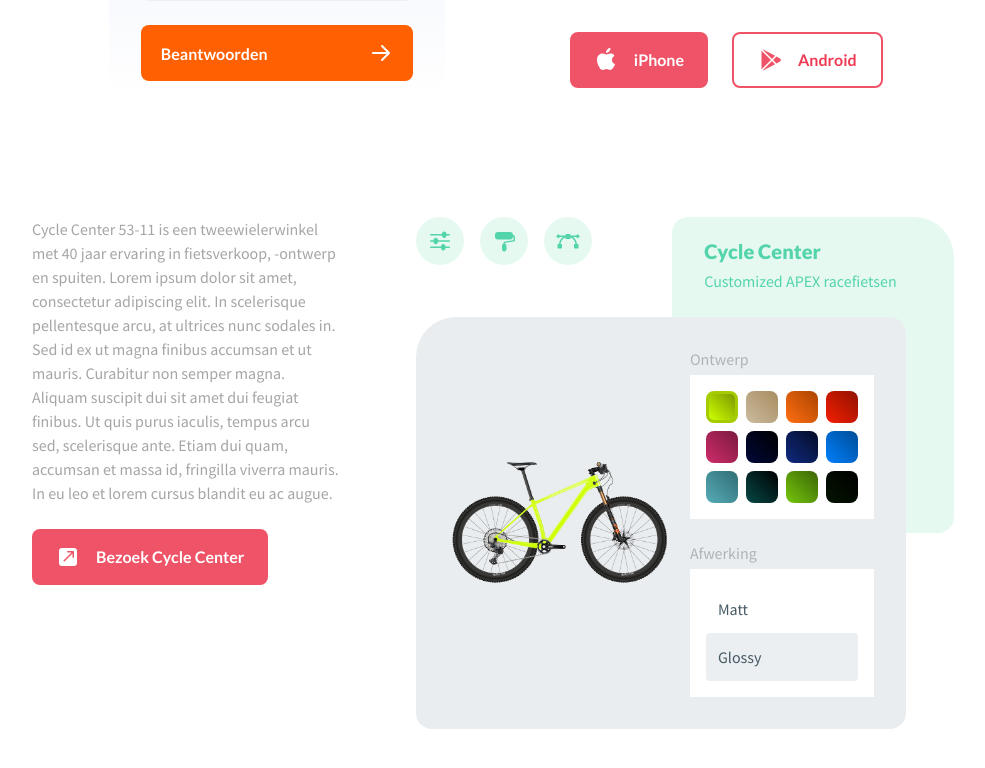
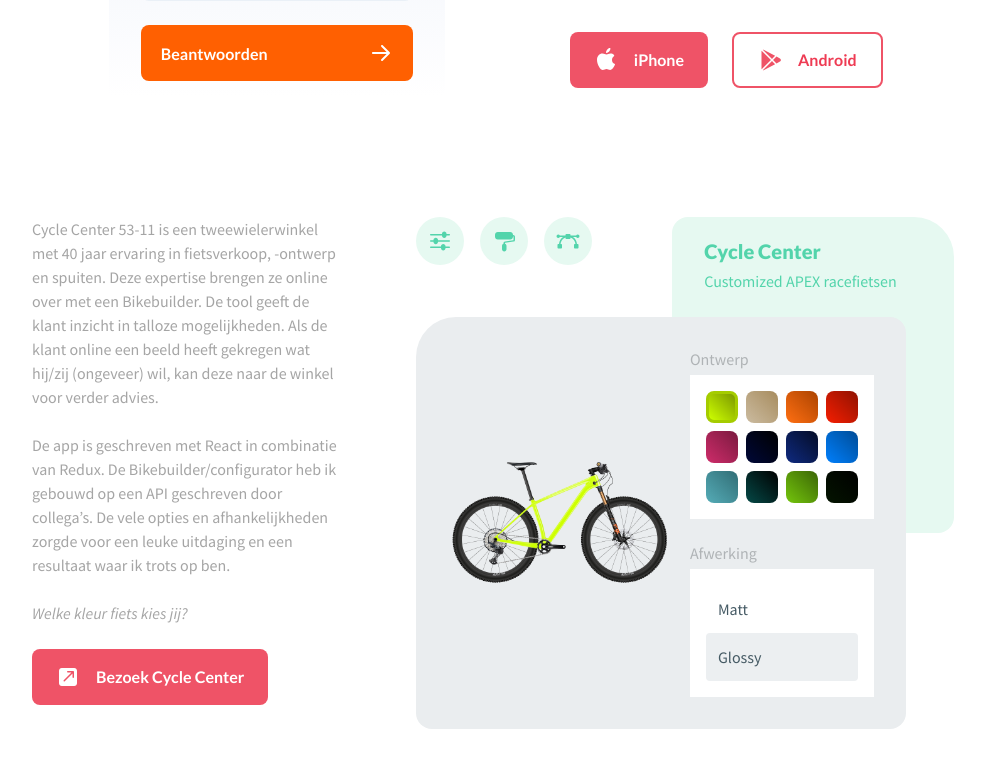
Before and after one commit to bartkoelewijnnl/bart-koelewijn, a Next.js app: page / in a window 1280 px wide. Shown: the part 1304-2072 px from the top of the page, without its empty margins (147-1132 px from the left). Built offline with nearby package versions, Linux system fonts and the light colour scheme.

Commit message:
Text update

```diff
--- a/pages/index.tsx
+++ b/pages/index.tsx
@@ -67,7 +67,7 @@
                         de werkvloer. In de app krijgen gebruikers dan ook vragen over security in bedrijfsgerelateerd sfeer.
                     </Paragraph>
                     <Paragraph>
-                        De app is geschreven in React Native. Ik heb elk front-end scherm opgezet vanuit een (Adobe XD) ontwerp bestand. De
+                        De app is geschreven met React Native. Ik heb elk front-end scherm opgezet vanuit een (Adobe XD) ontwerp bestand. De
                         leukste uitdaging was het uitwerken van een graadmeter op het score scherm. Dit heb ik gedaan met SVG en &apos;React
                         Native Animated&apos;.
                     </Paragraph>
@@ -111,12 +111,16 @@
                     title="Cycle Center"
                 >
                     <Paragraph>
-                        Cycle Center 53-11 is een tweewielerwinkel met 40 jaar ervaring in fietsverkoop, -ontwerp en spuiten. Lorem ipsum
-                        dolor sit amet, consectetur adipiscing elit. In scelerisque pellentesque arcu, at ultrices nunc sodales in. Sed id
-                        ex ut magna finibus accumsan et ut mauris. Curabitur non semper magna. Aliquam suscipit dui sit amet dui feugiat
-                        finibus. Ut quis purus iaculis, tempus arcu sed, scelerisque ante. Etiam dui quam, accumsan et massa id, fringilla
-                        viverra mauris. In eu leo et lorem cursus blandit eu ac augue.
+                        Cycle Center 53-11 is een tweewielerwinkel met 40 jaar ervaring in fietsverkoop, -ontwerp en spuiten. Deze expertise
+                        brengen ze online over met een Bikebuilder. De tool geeft de klant inzicht in talloze mogelijkheden. Als de klant
+                        online een beeld heeft gekregen wat hij/zij (ongeveer) wil, kan deze naar de winkel voor verder advies.
                     </Paragraph>
+                    <Paragraph>
+                        De app is geschreven met React in combinatie van Redux. De Bikebuilder/configurator heb ik gebouwd op een API
+                        geschreven door collega&#8217;s. De vele opties en afhankelijkheden zorgde voor een leuke uitdaging en een resultaat waar
+                        ik trots op ben.
+                    </Paragraph>
+                    <Paragraph isItalic>Welke kleur fiets kies jij?</Paragraph>
                     <Button
                         href="https://configurator.apexbikes.cc/"
                         target="_blank"
```
